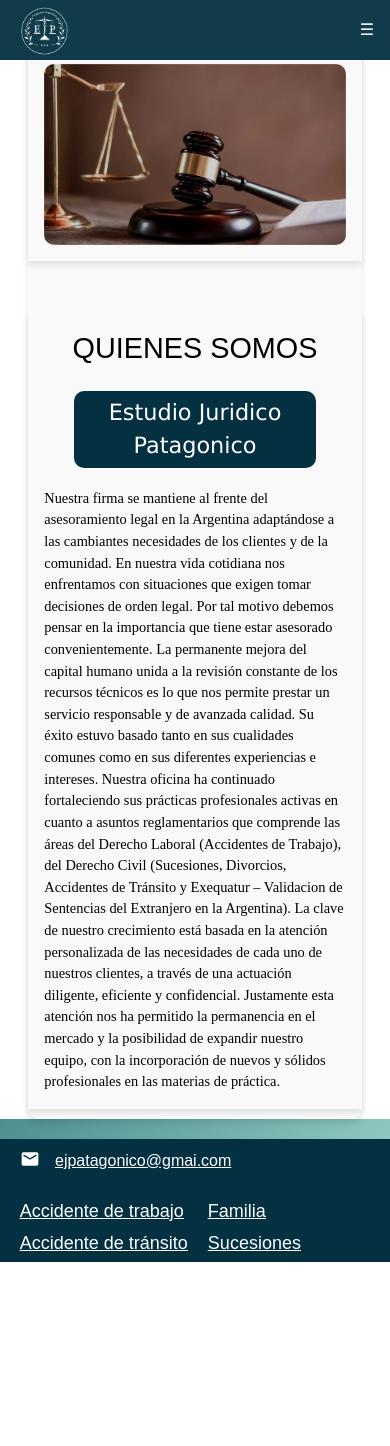
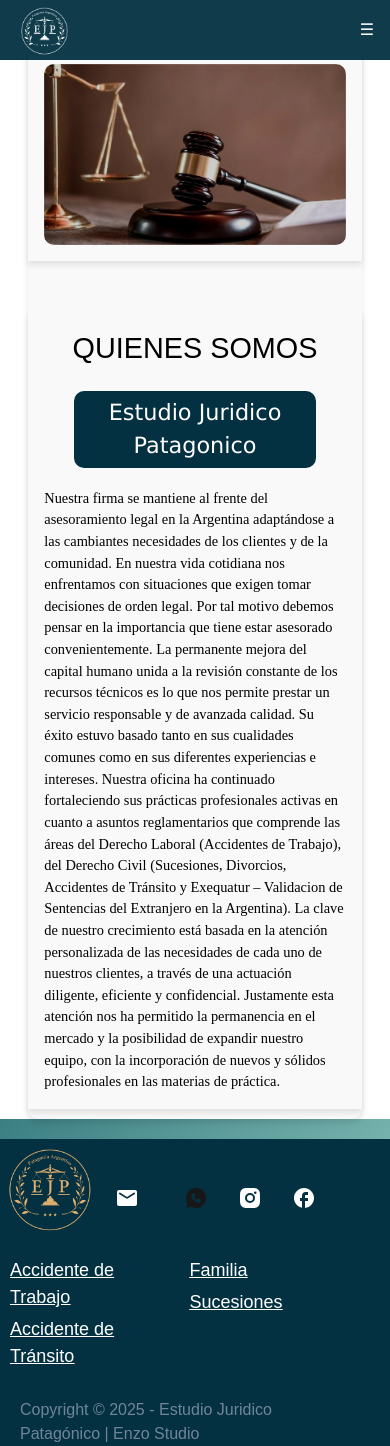
Before and after one commit to enzo1antilipi/LegaStudyEJP, a Next.js app: page /about in a window 390 px wide. Before the commit the page ends 1262 px from the top, so only its background shows below. Built offline with nearby package versions, Linux system fonts and the light colour scheme.

Commit message:
correciones v12 redes en footer

```diff
--- a/src/app/components/Footer.js
+++ b/src/app/components/Footer.js
@@ -1,30 +1,51 @@
+
+'use client'
 import styles from '../styles/Footer.module.css'
 import Link from 'next/link'
+import Image from 'next/image'
 
 export default function Footer(){
     return(
 
         <footer className={styles.containerFooter}>
             <div className={styles.containerMail}>
-                  <a
+                 <Image
+                          className={styles.logo}
+                          src="/logoDorado.png"
+                          alt=""
+                          width={450}
+                          height={38}
+                          priority
+                        />
+            <a
               href="https://mail.google.com/mail/?view=cm&fs=1&to=ejpatagonico@gmail.com"
               target="_blank"
               rel="noopener noreferrer"
               className={styles.button_mail}
-            > <svg xmlns="http://www.w3.org/2000/svg" width="20"  height="20" className={styles.svg_email} viewBox="0 0 24 24"><path fill="#" d="M20 4H4c-1.1 0-2 .9-2 2v12c0 1.1.9 2 2 2h16c1.1 0 2-.9 2-2V6c0-1.1-.9-2-2-2m-.4 4.25l-6.54 4.09c-.65.41-1.47.41-2.12 0L4.4 8.25a.85.85 0 1 1 .9-1.44L12 11l6.7-4.19a.85.85 0 1 1 .9 1.44"/></svg> ejpatagonico@gmai.com</a>
+            > <svg xmlns="http://www.w3.org/2000/svg" width="24"  height="24" className={styles.svg_email} viewBox="0 0 24 24"><path fill="#" d="M20 4H4c-1.1 0-2 .9-2 2v12c0 1.1.9 2 2 2h16c1.1 0 2-.9 2-2V6c0-1.1-.9-2-2-2m-.4 4.25l-6.54 4.09c-.65.41-1.47.41-2.12 0L4.4 8.25a.85.85 0 1 1 .9-1.44L12 11l6.7-4.19a.85.85 0 1 1 .9 1.44"/></svg></a>
+              <a>
+                <button onClick={()=> window.open("https://wa.me/+5492804969326","_blank")}  className={styles.botonWsp}><svg xmlns="http://www.w3.org/2000/svg" width="24" height="24"  viewBox="0 0 24 24"><g fill="none" fillRule="evenodd"><path d="m12.593 23.258l-.011.002l-.071.035l-.02.004l-.014-.004l-.071-.035q-.016-.005-.024.005l-.004.01l-.017.428l.005.02l.01.013l.104.074l.015.004l.012-.004l.104-.074l.012-.016l.004-.017l-.017-.427q-.004-.016-.017-.018m.265-.113l-.013.002l-.185.093l-.01.01l-.003.011l.018.43l.005.012l.008.007l.201.093q.019.005.029-.008l.004-.014l-.034-.614q-.005-.018-.02-.022m-.715.002a.02.02 0 0 0-.027.006l-.006.014l-.034.614q.001.018.017.024l.015-.002l.201-.093l.01-.008l.004-.011l.017-.43l-.003-.012l-.01-.01z"/><path fill="currentColor" d="M12 2C6.477 2 2 6.477 2 12c0 1.89.525 3.66 1.438 5.168L2.546 20.2A1.01 1.01 0 0 0 3.8 21.454l3.032-.892A9.96 9.96 0 0 0 12 22c5.523 0 10-4.477 10-10S17.523 2 12 2M9.738 14.263c2.023 2.022 3.954 2.289 4.636 2.314c1.037.038 2.047-.754 2.44-1.673a.7.7 0 0 0-.088-.703c-.548-.7-1.289-1.203-2.013-1.703a.71.71 0 0 0-.973.158l-.6.915a.23.23 0 0 1-.305.076c-.407-.233-1-.629-1.426-1.055s-.798-.992-1.007-1.373a.23.23 0 0 1 .067-.291l.924-.686a.71.71 0 0 0 .12-.94c-.448-.656-.97-1.49-1.727-2.043a.7.7 0 0 0-.684-.075c-.92.394-1.716 1.404-1.678 2.443c.025.682.292 2.613 2.314 4.636"/></g></svg></button>
+           </a>
+            <a href="https://www.instagram.com/ejpatagonico/" target="_blank" rel="noopener noreferrer">
+                <svg xmlns="http://www.w3.org/2000/svg" width="24" height="24" className={styles.instagram} viewBox="0 0 24 24"><path fill="" d="M13.028 2c1.125.003 1.696.009 2.189.023l.194.007c.224.008.445.018.712.03c1.064.05 1.79.218 2.427.465c.66.254 1.216.598 1.772 1.153a4.9 4.9 0 0 1 1.153 1.772c.247.637.415 1.363.465 2.428c.012.266.022.487.03.712l.006.194c.015.492.021 1.063.023 2.188l.001.746v1.31a79 79 0 0 1-.023 2.188l-.006.194c-.008.225-.018.446-.03.712c-.05 1.065-.22 1.79-.466 2.428a4.9 4.9 0 0 1-1.153 1.772a4.9 4.9 0 0 1-1.772 1.153c-.637.247-1.363.415-2.427.465l-.712.03l-.194.006c-.493.014-1.064.021-2.189.023l-.746.001h-1.309a78 78 0 0 1-2.189-.023l-.194-.006a63 63 0 0 1-.712-.031c-1.064-.05-1.79-.218-2.428-.465a4.9 4.9 0 0 1-1.771-1.153a4.9 4.9 0 0 1-1.154-1.772c-.247-.637-.415-1.363-.465-2.428l-.03-.712l-.005-.194A79 79 0 0 1 2 13.028v-2.056a79 79 0 0 1 .022-2.188l.007-.194c.008-.225.018-.446.03-.712c.05-1.065.218-1.79.465-2.428A4.9 4.9 0 0 1 3.68 3.678a4.9 4.9 0 0 1 1.77-1.153c.638-.247 1.363-.415 2.428-.465c.266-.012.488-.022.712-.03l.194-.006a79 79 0 0 1 2.188-.023zM12 7a5 5 0 1 0 0 10a5 5 0 0 0 0-10m0 2a3 3 0 1 1 .001 6a3 3 0 0 1 0-6m5.25-3.5a1.25 1.25 0 0 0 0 2.5a1.25 1.25 0 0 0 0-2.5"/></svg>
+            </a>
+            <a  href="https://www.facebook.com/share/1LRCRHZJ1s/" target="_blank" rel="noopener noreferrer">
+                <svg xmlns="http://www.w3.org/2000/svg" width="24" height="24"  className={styles.facebook} viewBox="0 0 24 24"><path fill="" d="M22 12c0-5.52-4.48-10-10-10S2 6.48 2 12c0 4.84 3.44 8.87 8 9.8V15H8v-3h2V9.5C10 7.57 11.57 6 13.5 6H16v3h-2c-.55 0-1 .45-1 1v2h3v3h-3v6.95c5.05-.5 9-4.76 9-9.95"/></svg>
+            </a>
+            </div>
 
-            </div>
             <div className={styles.areas}>
                 {/* <h1 className={styles.title}>Areas practicas</h1> */}
+                <div className={styles.areasPractice}>
                 <ul>
                     <li>
                          <Link className={styles.dropdownLink} href="/practice/accidente-trabajo">
-                            Accidente de trabajo
+                            Accidente de Trabajo
                         </Link>
                     </li>
                     <li>
                          <Link className={styles.dropdownLink} href="/practice/traffic-accident">
-                            Accidente de tránsito
+                            Accidente de Tránsito
                         </Link>
                     </li>
 
@@ -41,7 +62,12 @@ export default function Footer(){
                         </Link>
                     </li>
                 </ul>
+                </div>
             </div>
+            <div className={styles.containerCopyright}>
+                <span className={styles.copyright}>Copyright © 2025 - Estudio Juridico Patagónico | Enzo Studio </span>
+            </div>
+
         </footer>
     )
 }
--- a/src/app/components/Navbar.js
+++ b/src/app/components/Navbar.js
@@ -17,6 +17,9 @@ const toggleMenu=()=>{
             setIsMenuOpen(false);
         }
     };
+  const handleLinkClick = () => {
+    setIsMenuOpen(false); // Cierra el menú cuando se hace clic en una opción
+  };
 
     useEffect(() => {
         if (isMenuOpen) {
@@ -32,31 +35,34 @@ const toggleMenu=()=>{
 
     return(
         <nav className={styles.navbar}>
-            <div> <Image
+            <div>
+                <Link  href="/">
+                    <Image
                       className={styles.logo_white}
                       src="/ejp_logo_blanco.png"
                       alt=""
                       width={60}
                       height={38}
                       priority
-                    /></div>
+                    />
+                    </Link></div>
 
                  <button className={styles.hamburger} onClick={toggleMenu} aria-label="Toggle menu">
                     ☰
                 </button>
                   <div className={`${styles.navLinks_container}  ${isMenuOpen ? styles.show : ""}`}>
-            <Link className={styles.navLink} href="/">INICIO</Link>
+            <Link className={styles.navLink} href="/"  onClick={handleLinkClick}>INICIO</Link>
              <div className={styles.dropdown}>
                 <span className={styles.dropdownTrigger}>ÁREAS DE PRÁCTICA</span>
                 <div className={styles.dropdownMenu}>
-                <Link className={styles.dropdownLink} href="/practice/accidente-trabajo">Accidente de trabajo</Link>
-                <Link className={styles.dropdownLink} href="/practice/traffic-accident">Accidente de tránsito</Link>
-                <Link className={styles.dropdownLink} href="/practice/successions">Sucesiones</Link>
-                <Link className={styles.dropdownLink} href="/practice/family">Familia</Link>
+                <Link className={styles.dropdownLink} href="/practice/accidente-trabajo" onClick={handleLinkClick}>Accidente de trabajo</Link>
+                <Link className={styles.dropdownLink} href="/practice/traffic-accident" onClick={handleLinkClick}>Accidente de tránsito</Link>
+                <Link className={styles.dropdownLink} href="/practice/successions" onClick={handleLinkClick}>Sucesiones</Link>
+                <Link className={styles.dropdownLink} href="/practice/family" onClick={handleLinkClick}>Familia</Link>
                 </div>
             </div>
-            <Link className={styles.navLink} href="/about">NOSOTROS</Link>
-            <Link className={styles.navLink} href="/contact">CONTACTO</Link>
+            <Link className={styles.navLink} href="/about" onClick={handleLinkClick}>NOSOTROS</Link>
+            <Link className={styles.navLink} href="/contact" onClick={handleLinkClick}>CONTACTO</Link>
             </div>
         </nav>
     )
--- a/src/app/contact/page.js
+++ b/src/app/contact/page.js
@@ -39,7 +39,7 @@ export default function contact(){
 
             {/* botones */}
               <section className={styles.container_contact}>
-                        <button onClick={()=> window.open("https://wa.me/+5492945638804","_blank")}><svg xmlns="http://www.w3.org/2000/svg" width="35" height="35" className="icons_whatsapp" viewBox="0 0 24 24"><g fill="none" fillRule="evenodd"><path d="m12.593 23.258l-.011.002l-.071.035l-.02.004l-.014-.004l-.071-.035q-.016-.005-.024.005l-.004.01l-.017.428l.005.02l.01.013l.104.074l.015.004l.012-.004l.104-.074l.012-.016l.004-.017l-.017-.427q-.004-.016-.017-.018m.265-.113l-.013.002l-.185.093l-.01.01l-.003.011l.018.43l.005.012l.008.007l.201.093q.019.005.029-.008l.004-.014l-.034-.614q-.005-.018-.02-.022m-.715.002a.02.02 0 0 0-.027.006l-.006.014l-.034.614q.001.018.017.024l.015-.002l.201-.093l.01-.008l.004-.011l.017-.43l-.003-.012l-.01-.01z"/><path fill="currentColor" d="M12 2C6.477 2 2 6.477 2 12c0 1.89.525 3.66 1.438 5.168L2.546 20.2A1.01 1.01 0 0 0 3.8 21.454l3.032-.892A9.96 9.96 0 0 0 12 22c5.523 0 10-4.477 10-10S17.523 2 12 2M9.738 14.263c2.023 2.022 3.954 2.289 4.636 2.314c1.037.038 2.047-.754 2.44-1.673a.7.7 0 0 0-.088-.703c-.548-.7-1.289-1.203-2.013-1.703a.71.71 0 0 0-.973.158l-.6.915a.23.23 0 0 1-.305.076c-.407-.233-1-.629-1.426-1.055s-.798-.992-1.007-1.373a.23.23 0 0 1 .067-.291l.924-.686a.71.71 0 0 0 .12-.94c-.448-.656-.97-1.49-1.727-2.043a.7.7 0 0 0-.684-.075c-.92.394-1.716 1.404-1.678 2.443c.025.682.292 2.613 2.314 4.636"/></g></svg>2804969326</button>
+                        <button onClick={()=> window.open("https://wa.me/+5492804969326","_blank")}><svg xmlns="http://www.w3.org/2000/svg" width="35" height="35" className="icons_whatsapp" viewBox="0 0 24 24"><g fill="none" fillRule="evenodd"><path d="m12.593 23.258l-.011.002l-.071.035l-.02.004l-.014-.004l-.071-.035q-.016-.005-.024.005l-.004.01l-.017.428l.005.02l.01.013l.104.074l.015.004l.012-.004l.104-.074l.012-.016l.004-.017l-.017-.427q-.004-.016-.017-.018m.265-.113l-.013.002l-.185.093l-.01.01l-.003.011l.018.43l.005.012l.008.007l.201.093q.019.005.029-.008l.004-.014l-.034-.614q-.005-.018-.02-.022m-.715.002a.02.02 0 0 0-.027.006l-.006.014l-.034.614q.001.018.017.024l.015-.002l.201-.093l.01-.008l.004-.011l.017-.43l-.003-.012l-.01-.01z"/><path fill="currentColor" d="M12 2C6.477 2 2 6.477 2 12c0 1.89.525 3.66 1.438 5.168L2.546 20.2A1.01 1.01 0 0 0 3.8 21.454l3.032-.892A9.96 9.96 0 0 0 12 22c5.523 0 10-4.477 10-10S17.523 2 12 2M9.738 14.263c2.023 2.022 3.954 2.289 4.636 2.314c1.037.038 2.047-.754 2.44-1.673a.7.7 0 0 0-.088-.703c-.548-.7-1.289-1.203-2.013-1.703a.71.71 0 0 0-.973.158l-.6.915a.23.23 0 0 1-.305.076c-.407-.233-1-.629-1.426-1.055s-.798-.992-1.007-1.373a.23.23 0 0 1 .067-.291l.924-.686a.71.71 0 0 0 .12-.94c-.448-.656-.97-1.49-1.727-2.043a.7.7 0 0 0-.684-.075c-.92.394-1.716 1.404-1.678 2.443c.025.682.292 2.613 2.314 4.636"/></g></svg>2804969326</button>
                     </section>
             <a
               href="https://mail.google.com/mail/?view=cm&fs=1&to=ejpatagonico@gmail.com"
--- a/src/app/practice/accidente-trabajo/page.js
+++ b/src/app/practice/accidente-trabajo/page.js
@@ -74,7 +74,7 @@ export default function accidente(){
                         <section className={styles.container_contact}>
                             <p className={styles.text_contact}>Comunicate con nosotros .</p>
                             <p className={styles.text_contact}>WhatsApp</p>
-                        <button onClick={()=> window.open("https://wa.me/+5492945638804","_blank")}><svg xmlns="http://www.w3.org/2000/svg" width="45" height="45" className="icons_whatsapp" viewBox="0 0 24 24"><g fill="none" fillRule="evenodd"><path d="m12.593 23.258l-.011.002l-.071.035l-.02.004l-.014-.004l-.071-.035q-.016-.005-.024.005l-.004.01l-.017.428l.005.02l.01.013l.104.074l.015.004l.012-.004l.104-.074l.012-.016l.004-.017l-.017-.427q-.004-.016-.017-.018m.265-.113l-.013.002l-.185.093l-.01.01l-.003.011l.018.43l.005.012l.008.007l.201.093q.019.005.029-.008l.004-.014l-.034-.614q-.005-.018-.02-.022m-.715.002a.02.02 0 0 0-.027.006l-.006.014l-.034.614q.001.018.017.024l.015-.002l.201-.093l.01-.008l.004-.011l.017-.43l-.003-.012l-.01-.01z"/><path fill="currentColor" d="M12 2C6.477 2 2 6.477 2 12c0 1.89.525 3.66 1.438 5.168L2.546 20.2A1.01 1.01 0 0 0 3.8 21.454l3.032-.892A9.96 9.96 0 0 0 12 22c5.523 0 10-4.477 10-10S17.523 2 12 2M9.738 14.263c2.023 2.022 3.954 2.289 4.636 2.314c1.037.038 2.047-.754 2.44-1.673a.7.7 0 0 0-.088-.703c-.548-.7-1.289-1.203-2.013-1.703a.71.71 0 0 0-.973.158l-.6.915a.23.23 0 0 1-.305.076c-.407-.233-1-.629-1.426-1.055s-.798-.992-1.007-1.373a.23.23 0 0 1 .067-.291l.924-.686a.71.71 0 0 0 .12-.94c-.448-.656-.97-1.49-1.727-2.043a.7.7 0 0 0-.684-.075c-.92.394-1.716 1.404-1.678 2.443c.025.682.292 2.613 2.314 4.636"/></g></svg>2804969326</button>
+                        <button onClick={()=> window.open("https://wa.me/+5492804969326","_blank")}><svg xmlns="http://www.w3.org/2000/svg" width="45" height="45" className="icons_whatsapp" viewBox="0 0 24 24"><g fill="none" fillRule="evenodd"><path d="m12.593 23.258l-.011.002l-.071.035l-.02.004l-.014-.004l-.071-.035q-.016-.005-.024.005l-.004.01l-.017.428l.005.02l.01.013l.104.074l.015.004l.012-.004l.104-.074l.012-.016l.004-.017l-.017-.427q-.004-.016-.017-.018m.265-.113l-.013.002l-.185.093l-.01.01l-.003.011l.018.43l.005.012l.008.007l.201.093q.019.005.029-.008l.004-.014l-.034-.614q-.005-.018-.02-.022m-.715.002a.02.02 0 0 0-.027.006l-.006.014l-.034.614q.001.018.017.024l.015-.002l.201-.093l.01-.008l.004-.011l.017-.43l-.003-.012l-.01-.01z"/><path fill="currentColor" d="M12 2C6.477 2 2 6.477 2 12c0 1.89.525 3.66 1.438 5.168L2.546 20.2A1.01 1.01 0 0 0 3.8 21.454l3.032-.892A9.96 9.96 0 0 0 12 22c5.523 0 10-4.477 10-10S17.523 2 12 2M9.738 14.263c2.023 2.022 3.954 2.289 4.636 2.314c1.037.038 2.047-.754 2.44-1.673a.7.7 0 0 0-.088-.703c-.548-.7-1.289-1.203-2.013-1.703a.71.71 0 0 0-.973.158l-.6.915a.23.23 0 0 1-.305.076c-.407-.233-1-.629-1.426-1.055s-.798-.992-1.007-1.373a.23.23 0 0 1 .067-.291l.924-.686a.71.71 0 0 0 .12-.94c-.448-.656-.97-1.49-1.727-2.043a.7.7 0 0 0-.684-.075c-.92.394-1.716 1.404-1.678 2.443c.025.682.292 2.613 2.314 4.636"/></g></svg>2804969326</button>
                     </section>
                 </section>
                 <div className={styles.container_btt_mobile}>
--- a/src/app/practice/successions/page.js
+++ b/src/app/practice/successions/page.js
@@ -81,7 +81,7 @@ Para consultas y asesoramiento personalizado sobre su caso de sucesión en Puert
                         <section className={styles.container_contact}>
                             <p  className={styles.text_contact}>Comonicate con nosotros </p>
                             <p  className={styles.text_contact}>Whatsapp</p>
-                        <button onClick={()=> window.open("https://wa.me/+5492945638804","_blank")}><svg xmlns="http://www.w3.org/2000/svg" width="45" height="45" className="icons_whatsapp" viewBox="0 0 24 24"><g fill="none" fillRule="evenodd"><path d="m12.593 23.258l-.011.002l-.071.035l-.02.004l-.014-.004l-.071-.035q-.016-.005-.024.005l-.004.01l-.017.428l.005.02l.01.013l.104.074l.015.004l.012-.004l.104-.074l.012-.016l.004-.017l-.017-.427q-.004-.016-.017-.018m.265-.113l-.013.002l-.185.093l-.01.01l-.003.011l.018.43l.005.012l.008.007l.201.093q.019.005.029-.008l.004-.014l-.034-.614q-.005-.018-.02-.022m-.715.002a.02.02 0 0 0-.027.006l-.006.014l-.034.614q.001.018.017.024l.015-.002l.201-.093l.01-.008l.004-.011l.017-.43l-.003-.012l-.01-.01z"/><path fill="currentColor" d="M12 2C6.477 2 2 6.477 2 12c0 1.89.525 3.66 1.438 5.168L2.546 20.2A1.01 1.01 0 0 0 3.8 21.454l3.032-.892A9.96 9.96 0 0 0 12 22c5.523 0 10-4.477 10-10S17.523 2 12 2M9.738 14.263c2.023 2.022 3.954 2.289 4.636 2.314c1.037.038 2.047-.754 2.44-1.673a.7.7 0 0 0-.088-.703c-.548-.7-1.289-1.203-2.013-1.703a.71.71 0 0 0-.973.158l-.6.915a.23.23 0 0 1-.305.076c-.407-.233-1-.629-1.426-1.055s-.798-.992-1.007-1.373a.23.23 0 0 1 .067-.291l.924-.686a.71.71 0 0 0 .12-.94c-.448-.656-.97-1.49-1.727-2.043a.7.7 0 0 0-.684-.075c-.92.394-1.716 1.404-1.678 2.443c.025.682.292 2.613 2.314 4.636"/></g></svg>2804969326</button>
+                        <button onClick={()=> window.open("https://wa.me/+5492804969326","_blank")}><svg xmlns="http://www.w3.org/2000/svg" width="45" height="45" className="icons_whatsapp" viewBox="0 0 24 24"><g fill="none" fillRule="evenodd"><path d="m12.593 23.258l-.011.002l-.071.035l-.02.004l-.014-.004l-.071-.035q-.016-.005-.024.005l-.004.01l-.017.428l.005.02l.01.013l.104.074l.015.004l.012-.004l.104-.074l.012-.016l.004-.017l-.017-.427q-.004-.016-.017-.018m.265-.113l-.013.002l-.185.093l-.01.01l-.003.011l.018.43l.005.012l.008.007l.201.093q.019.005.029-.008l.004-.014l-.034-.614q-.005-.018-.02-.022m-.715.002a.02.02 0 0 0-.027.006l-.006.014l-.034.614q.001.018.017.024l.015-.002l.201-.093l.01-.008l.004-.011l.017-.43l-.003-.012l-.01-.01z"/><path fill="currentColor" d="M12 2C6.477 2 2 6.477 2 12c0 1.89.525 3.66 1.438 5.168L2.546 20.2A1.01 1.01 0 0 0 3.8 21.454l3.032-.892A9.96 9.96 0 0 0 12 22c5.523 0 10-4.477 10-10S17.523 2 12 2M9.738 14.263c2.023 2.022 3.954 2.289 4.636 2.314c1.037.038 2.047-.754 2.44-1.673a.7.7 0 0 0-.088-.703c-.548-.7-1.289-1.203-2.013-1.703a.71.71 0 0 0-.973.158l-.6.915a.23.23 0 0 1-.305.076c-.407-.233-1-.629-1.426-1.055s-.798-.992-1.007-1.373a.23.23 0 0 1 .067-.291l.924-.686a.71.71 0 0 0 .12-.94c-.448-.656-.97-1.49-1.727-2.043a.7.7 0 0 0-.684-.075c-.92.394-1.716 1.404-1.678 2.443c.025.682.292 2.613 2.314 4.636"/></g></svg>2804969326</button>
                     </section>
                 </section>
                 <div className={styles.container_btt_mobile}>
--- a/src/app/practice/traffic-accident/page.js
+++ b/src/app/practice/traffic-accident/page.js
@@ -53,7 +53,7 @@ Puede contactarse para su caso de accidente de tránsito en Puerto Madryn, Trele
                         <section className={styles.container_contact}>
                             <p  className={styles.text_contact}>Comonicate con nosotros </p>
                             <p  className={styles.text_contact}>Whatsapp</p>
-                        <button onClick={()=> window.open("https://wa.me/+5492945638804","_blank")}><svg xmlns="http://www.w3.org/2000/svg" width="45" height="45" className="icons_whatsapp" viewBox="0 0 24 24"><g fill="none" fillRule="evenodd"><path d="m12.593 23.258l-.011.002l-.071.035l-.02.004l-.014-.004l-.071-.035q-.016-.005-.024.005l-.004.01l-.017.428l.005.02l.01.013l.104.074l.015.004l.012-.004l.104-.074l.012-.016l.004-.017l-.017-.427q-.004-.016-.017-.018m.265-.113l-.013.002l-.185.093l-.01.01l-.003.011l.018.43l.005.012l.008.007l.201.093q.019.005.029-.008l.004-.014l-.034-.614q-.005-.018-.02-.022m-.715.002a.02.02 0 0 0-.027.006l-.006.014l-.034.614q.001.018.017.024l.015-.002l.201-.093l.01-.008l.004-.011l.017-.43l-.003-.012l-.01-.01z"/><path fill="currentColor" d="M12 2C6.477 2 2 6.477 2 12c0 1.89.525 3.66 1.438 5.168L2.546 20.2A1.01 1.01 0 0 0 3.8 21.454l3.032-.892A9.96 9.96 0 0 0 12 22c5.523 0 10-4.477 10-10S17.523 2 12 2M9.738 14.263c2.023 2.022 3.954 2.289 4.636 2.314c1.037.038 2.047-.754 2.44-1.673a.7.7 0 0 0-.088-.703c-.548-.7-1.289-1.203-2.013-1.703a.71.71 0 0 0-.973.158l-.6.915a.23.23 0 0 1-.305.076c-.407-.233-1-.629-1.426-1.055s-.798-.992-1.007-1.373a.23.23 0 0 1 .067-.291l.924-.686a.71.71 0 0 0 .12-.94c-.448-.656-.97-1.49-1.727-2.043a.7.7 0 0 0-.684-.075c-.92.394-1.716 1.404-1.678 2.443c.025.682.292 2.613 2.314 4.636"/></g></svg>2804969326</button>
+                        <button onClick={()=> window.open("https://wa.me/+5492804969326","_blank")}><svg xmlns="http://www.w3.org/2000/svg" width="45" height="45" className="icons_whatsapp" viewBox="0 0 24 24"><g fill="none" fillRule="evenodd"><path d="m12.593 23.258l-.011.002l-.071.035l-.02.004l-.014-.004l-.071-.035q-.016-.005-.024.005l-.004.01l-.017.428l.005.02l.01.013l.104.074l.015.004l.012-.004l.104-.074l.012-.016l.004-.017l-.017-.427q-.004-.016-.017-.018m.265-.113l-.013.002l-.185.093l-.01.01l-.003.011l.018.43l.005.012l.008.007l.201.093q.019.005.029-.008l.004-.014l-.034-.614q-.005-.018-.02-.022m-.715.002a.02.02 0 0 0-.027.006l-.006.014l-.034.614q.001.018.017.024l.015-.002l.201-.093l.01-.008l.004-.011l.017-.43l-.003-.012l-.01-.01z"/><path fill="currentColor" d="M12 2C6.477 2 2 6.477 2 12c0 1.89.525 3.66 1.438 5.168L2.546 20.2A1.01 1.01 0 0 0 3.8 21.454l3.032-.892A9.96 9.96 0 0 0 12 22c5.523 0 10-4.477 10-10S17.523 2 12 2M9.738 14.263c2.023 2.022 3.954 2.289 4.636 2.314c1.037.038 2.047-.754 2.44-1.673a.7.7 0 0 0-.088-.703c-.548-.7-1.289-1.203-2.013-1.703a.71.71 0 0 0-.973.158l-.6.915a.23.23 0 0 1-.305.076c-.407-.233-1-.629-1.426-1.055s-.798-.992-1.007-1.373a.23.23 0 0 1 .067-.291l.924-.686a.71.71 0 0 0 .12-.94c-.448-.656-.97-1.49-1.727-2.043a.7.7 0 0 0-.684-.075c-.92.394-1.716 1.404-1.678 2.443c.025.682.292 2.613 2.314 4.636"/></g></svg>2804969326</button>
                     </section>
                 </section>
                 <div className={styles.container_btt_mobile}>
--- a/src/app/styles/Footer.module.css
+++ b/src/app/styles/Footer.module.css
@@ -1,25 +1,12 @@
 .containerFooter{
   background-color:#033141;
-  height: 80px;
+  height: 120px;
   display: flex;
   flex-wrap: wrap;
 }
 
 
-.button_mail{
- display: inline-flex; /* Centra el contenido dentro del botón */
-  justify-content: center;
-  align-items: center;
-  border-radius: 10px;
-  padding: 10px 20px; /* Espaciado más amplio para que se vea profesional */
-  margin-left: 50px;
-   /* Azul más claro */
-  color: rgb(255, 255, 255);
-  font-size: 16px; /* Tamaño de fuente para mayor legibilidad */
-  cursor: pointer; /* Cambia el cursor al pasar sobre el botón */
-  transition: all 0.3s ease-in-out; /* Transiciones suaves */
-  text-decoration: underline; /* Para usarlo como un enlace estilizado */
-}
+
 .svg_email{
   fill: white;
   margin-right: 15px;
@@ -27,12 +14,16 @@
 .areas{
   display: flex;
   align-items: center;
-  margin-left:50px ;
+  justify-content: center;
+  flex-direction: column;
+  margin-left:5% ;
+  width: 30%;
 }
 .title{
-  font-size: 20px;
+  font-size: 25px;
   text-align: center;
-  margin-right: 20px;
+  margin-left: 50px;
+
 }
 .areas ul {
   list-style: none; /* Quitar los puntos de las listas */
@@ -49,6 +40,9 @@
   display: flex;
   align-items: center;
 }
+.containerMail a {
+  margin: 15px;
+}
 @media (max-width: 768px) {
   .containerFooter {
     flex-direction: column; /* Apilar elementos verticalmente */
@@ -56,9 +50,9 @@
     /* text-align: center; Centrar el texto */
     height: auto;
   }
-.svg_email{
-  fill: white;
-}
+  .svg_email{
+    fill: white;
+  }
   .button_mail {
     justify-content: flex-start;
     align-items: flex-start;
@@ -68,7 +62,8 @@
 
   .areas {
     justify-content: flex-start;
-    margin-left: 2.5%;
+    margin-left: 0px;
+    width: 90%;
   }
 
   .title {
@@ -80,4 +75,53 @@
     color: white;
     justify-content: flex-start;
   }
+  .logo{
+    margin-left: 0%;
+  }
 }
+.areasPractice{
+  display: flex;
+}
+.logo{
+  width: 100px;
+  margin-left: 50px;
+}
+.button_mail{
+  justify-content: center;
+  align-items: center;
+  color: rgb(255, 255, 255);
+  font-size: 16px; /* Tamaño de fuente para mayor legibilidad */
+  cursor: pointer; /* Cambia el cursor al pasar sobre el botón */
+  transition: all 0.3s ease-in-out; /* Transiciones suaves */
+  text-decoration: underline; /* Para usarlo como un enlace estilizado */
+}
+.facebook{
+  fill:white
+}
+.instagram{
+  fill:white
+}
+.botonWsp{
+display: flex;
+justify-content: center;
+align-items: center;
+}
+.containerCopyright{
+  margin-top: 6%;
+}
+.copyright{
+  color: #718598;
+}
+@media (max-width: 768px) {
+  .logo{
+    margin-left: 0px;
+    margin-bottom: 20px;
+  }
+  .areas{
+    width: 75%;
+  }
+  .containerCopyright{
+    width: 80%;
+    margin-left: 20px;
+  }
+}
```
Also changed, not shown: src/app/page.js (+8 -0 lines), src/app/practice/family/page.js (+15 -15 lines).
